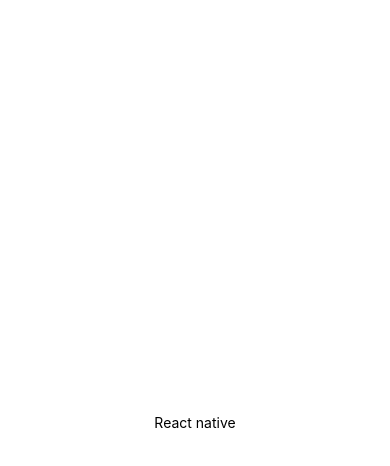
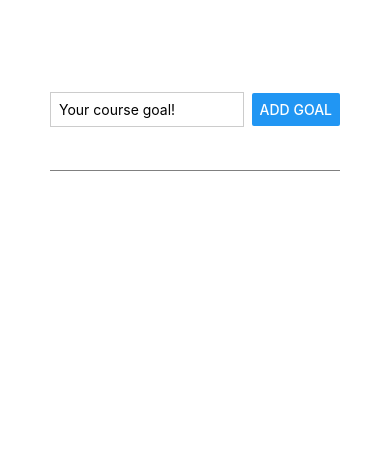
Before and after one commit to muslumgezgin/ToDoReactNative, a React Native app: screen / in a window 390 px wide. Shown: the top 466 px of the page. Built offline with nearby package versions, Linux system fonts and the light colour scheme.

Commit message:
add input and functions to handle goals

```diff
--- a/App.js
+++ b/App.js
@@ -1,20 +1,58 @@
-import { StatusBar } from 'expo-status-bar';
-import { StyleSheet, Text, View } from 'react-native';
+import { useState } from 'react';
+import { Button, StyleSheet, Text, TextInput, View } from 'react-native';
 
 export default function App() {
+  const [enteredGoalText, setEnteredGoalText] = useState('');
+  const [goals, setGoals] = useState([]);
+  function goalInputHandler(enterText) {
+    setEnteredGoalText(enterText);
+  }
+
+  function addGoalHandler() {
+    setGoals(currentGoals => [...currentGoals, enteredGoalText]);
+    setEnteredGoalText('');
+  }
   return (
-    <View style={styles.container}>
-      <Text>React native</Text>
-      <StatusBar style="auto" />
+    <View style={styles.appContainer}>
+      <View style={styles.inputContainer}>
+        <TextInput
+          style={styles.textInput}
+          placeholder="Your course goal!"
+          onChangeText={goalInputHandler}
+          value={enteredGoalText}
+        />
+        <Button title='Add Goal' onPress={addGoalHandler} />
+      </View>
+      <View style={styles.goalsContainer}>
+        {goals.map((goal, index) => <Text key={index}>{goal}</Text>)}
+      </View>
     </View>
   );
 }
 
 const styles = StyleSheet.create({
-  container: {
+  appContainer: {
     flex: 1,
-    backgroundColor: '#fff',
+    padding: 50
+  },
+  inputContainer: {
+    flex: 1,
+    flexDirection: 'row',
+    justifyContent: 'space-between',
     alignItems: 'center',
-    justifyContent: 'center',
+    marginBottom: 24,
+    borderBottomWidth: 1,
+    borderBottomColor: 'grey'
   },
+  textInput: {
+    borderWidth: 1,
+    borderColor: '#cccccc',
+    width: '80%',
+    padding: 8,
+    marginRight: 8
+  },
+  goalsContainer: {
+    flex: 5
+  }
+
 });
```
